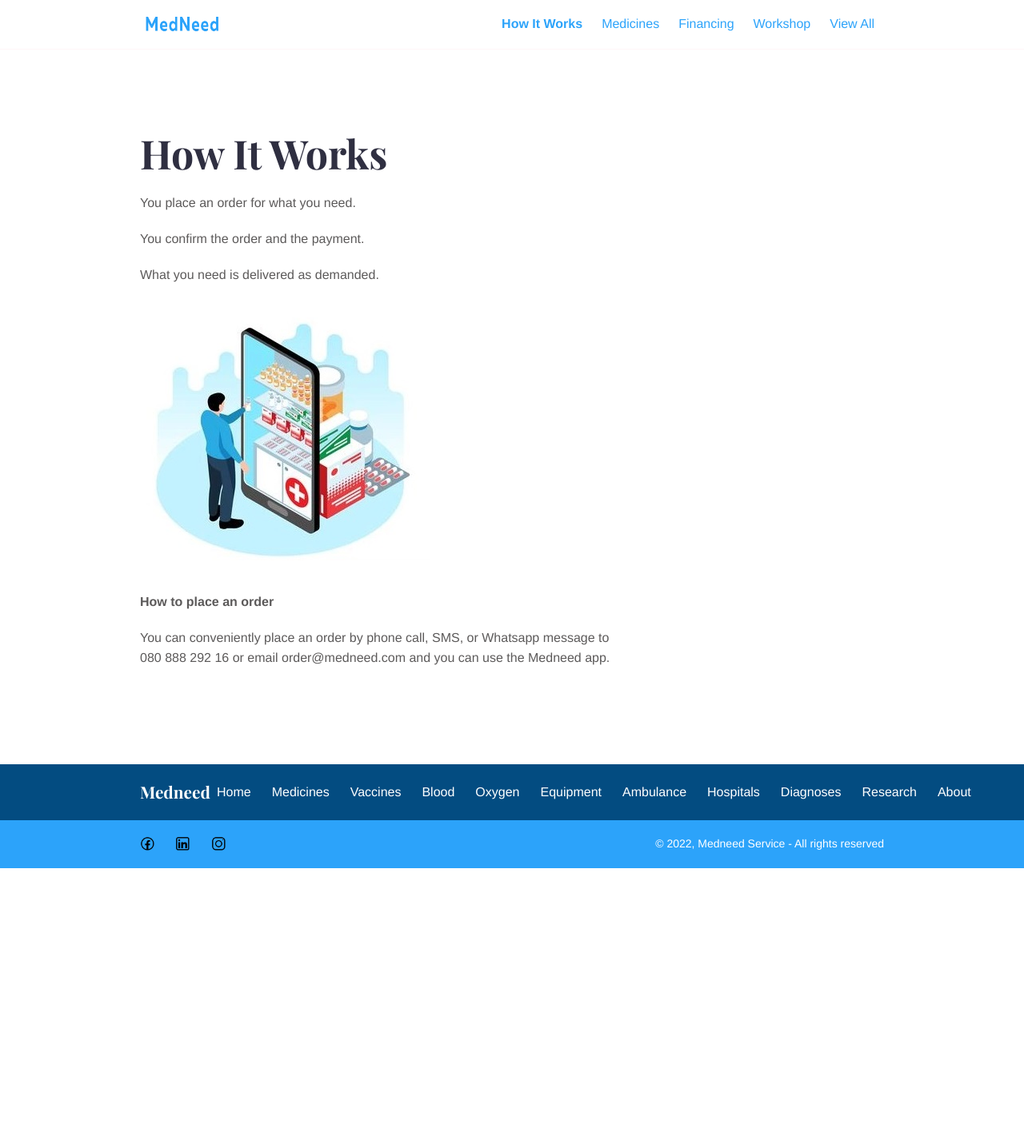
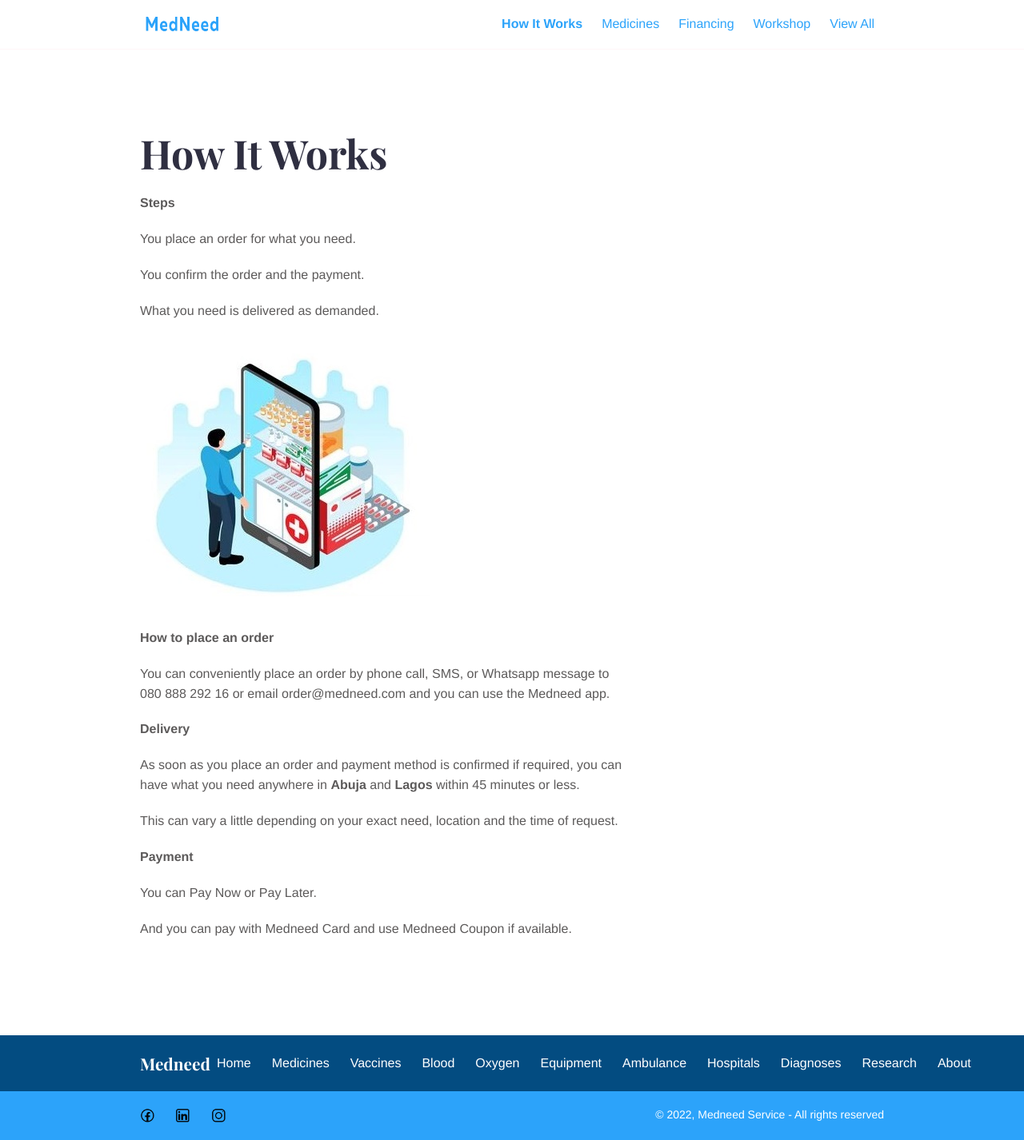
Before and after one commit to Iraneus/betamedneed, a Jekyll site: the page built from how.md, in a window 1280 px wide. Shown: the whole page at 80% size. Built offline with Jekyll 4.4.1, drawn with Linux system fonts in a browser that asks for light colours; before the commit the page ends 1086 px from its top, so only the background shows below that.

Commit message:
more pages updates and remove teams pages

```diff
--- a/how.md
+++ b/how.md
@@ -5,13 +5,15 @@
 bodyClass: page-about
 ---
 
+**Steps**
+
 You place an order for what you need.
 
 You confirm the order and the payment.
 
 What you need is delivered as demanded.
 
-![Order Online](/images/illustrations/med-online.jpg)
+![Order on Medneed](/images/illustrations/med-online.jpg)
 
 
 **How to place an order**
@@ -20,3 +22,18 @@
 080 888 292 16
 or email order@medneed.com
 and you can use the Medneed app.
+
+**Delivery**
+
+As soon as you place an order and payment method is confirmed if required, you can have what you need anywhere in
+**Abuja** and **Lagos**
+within 45 minutes or less.
+
+This can vary a little depending on your exact need, location and the time of request.
+
+
+**Payment**
+
+You can Pay Now or Pay Later.
+
+And you can pay with Medneed Card and use Medneed Coupon if available.
```
